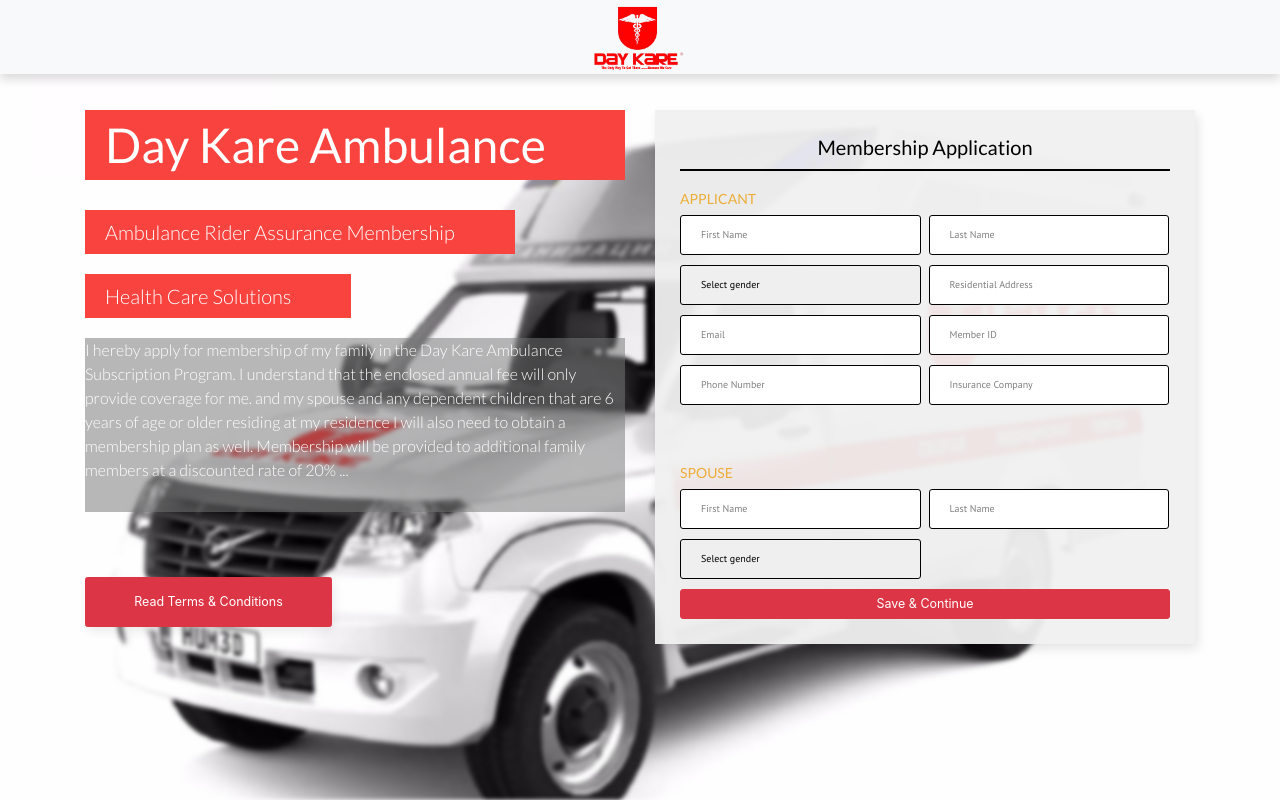
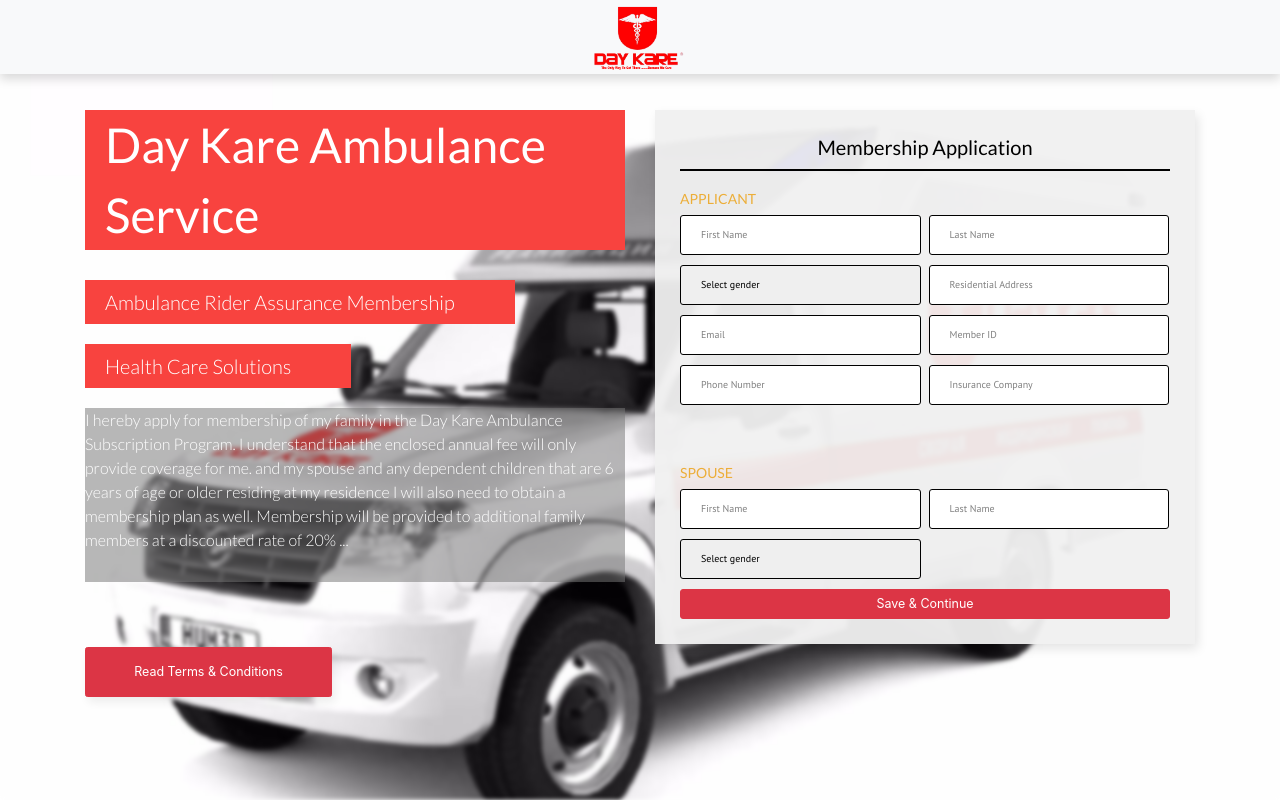
Before and after one commit to elartey/runfree_landing, a React (Create React App) app: page / in a window 1280 px wide. Built offline with nearby package versions, Linux system fonts and the light colour scheme; a web font is replaced by a local one.

Commit message:
minor updates

```diff
--- a/src/components/Landing.js
+++ b/src/components/Landing.js
@@ -32,7 +32,7 @@
                       <div className="col slider-content-area text-left" style={{zIndex: 9}}>
                         <div className="v3 welcome-text">
                           <h1 className="font-weight-normal">
-                            Day Kare Ambulance
+                            Day Kare Ambulance Service
                             <br />
                           </h1>
                           <h2>Ambulance Rider Assurance Membership</h2> <br />
```
